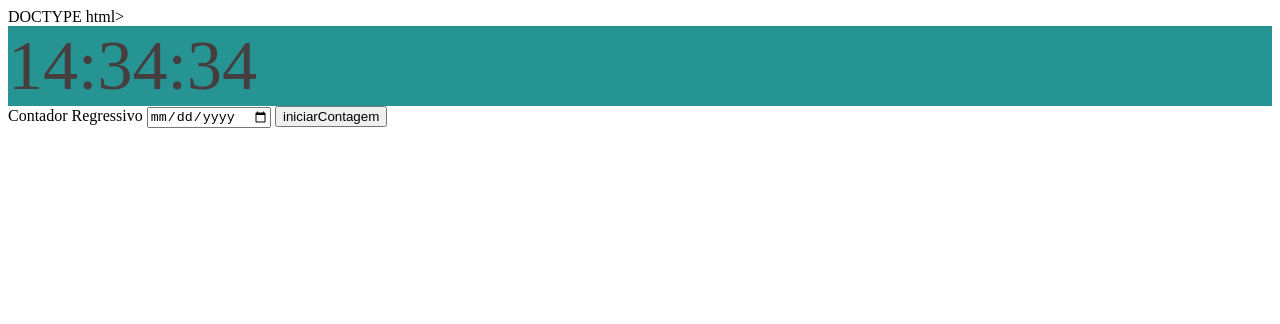
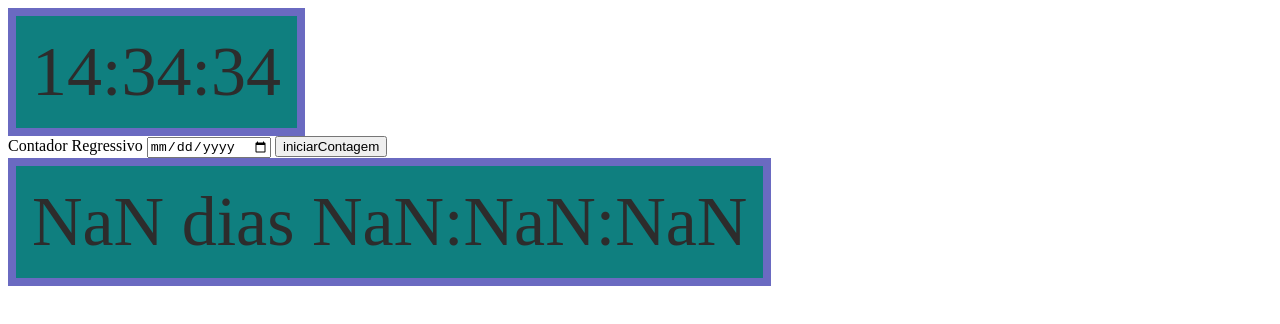
Before and after one commit to taciane01/meusite, a plain HTML site: page util.html in a window 1280 px wide. Both pictures are taken after a click on the button "iniciarContagem". Drawn offline with Linux system fonts and the light colour scheme.

Commit message:
Update util.html

```diff
--- a/util.html
+++ b/util.html
@@ -1,4 +1,4 @@
-DOCTYPE html>
+<!DOCTYPE html>
 <html lang="pt">
 <head>
     <meta charset="UTF-8">
@@ -7,9 +7,19 @@ DOCTYPE html>
     <style>
         .relogio{
             font-size: 70px;
-            background-color: rgb(39, 148, 148);
-            color: rgb(70, 62, 62);
+            background-color: rgb(15, 127, 127);
+            color: rgb(45, 44, 44);
         }
+
+
+     .relogio {
+        border: solid 8px #6a6ac1;
+        width:fit-content;
+        padding: 1rem;
+        background: #000ff30;
+        boder-radius: 20px;
+        box-shadow:
+     }
     </style>
 </head>
 <body>
@@ -21,11 +31,10 @@ DOCTYPE html>
     <input type="date" id= "dataSelecionada">
     <button onclick="iniciarContagem()">iniciarContagem</button>
 
-
+<div class="relogio" id="contador">0 dias e 00:00:00</div>
 
 <script>
-     function iniciarContagem(){
-      console.log("taste")
+     function contar(){
 
       const agora = new Date ();
       const dataSelecionada = document.getElementById("dataSelecionada").value
@@ -34,19 +43,18 @@ DOCTYPE html>
 
       // vamos calcular agora segundos para tempo
 
-      const dias = Math.floor(diferenca /(1000 * 60 * 60 * 24))
-      const horas = Math.floor((diferenca % (1000 * 60 * 60* 24)) / 1000 * 60 * 60)
-      const minutos = Math.floor((diferenca % (1000 * 60 * 60)) / 1000 * 60)
-      const segundos = Math.floor (diferenca %(1000 * 60)) / 1000
+      let dias = Math.floor(diferenca / (1000 * 60 * 60 * 24))
+      let horas = Math.floor((diferenca % (1000 * 60 * 60* 24)) / (1000 * 60 * 60))
+      let minutos = Math.floor((diferenca % (1000 * 60 * 60)) / (1000 * 60))
+      let segundos = Math.floor ((diferenca %(1000 * 60)) / 1000 );
 
+      horas = String (horas).padStart(2, 0)
+      minutos = String (minutos).padStart(2, 0)
+      segundos = String(segundos).padStart(2, 0)
 
-      console.log(agora)
-      console.log(dataSelecionada)
-      console.log(dataFim)
-      console.log(diferenca)
-      console.log(dias)
-      console.log(horas)
-      console.log(minutos)
+      document.getElementById('contador').textContent =`${dias} dias ${horas}:${minutos}:${segundos}`;
+
+      setInterval(iniciarContagem,1000)
     }
 
     function atualizarRelogio(){
@@ -58,8 +66,12 @@ DOCTYPE html>
         document.getElementById("relogio").textContent = relogio
 
     }
+    setInterval(atualizarRelogio,1000)
 
- setInterval(atualizarRelogio, 1000)
+    function iniciarContagem(){
+         setInterval(contar, 1000)
+
+    }
 
 </script>
 
```
